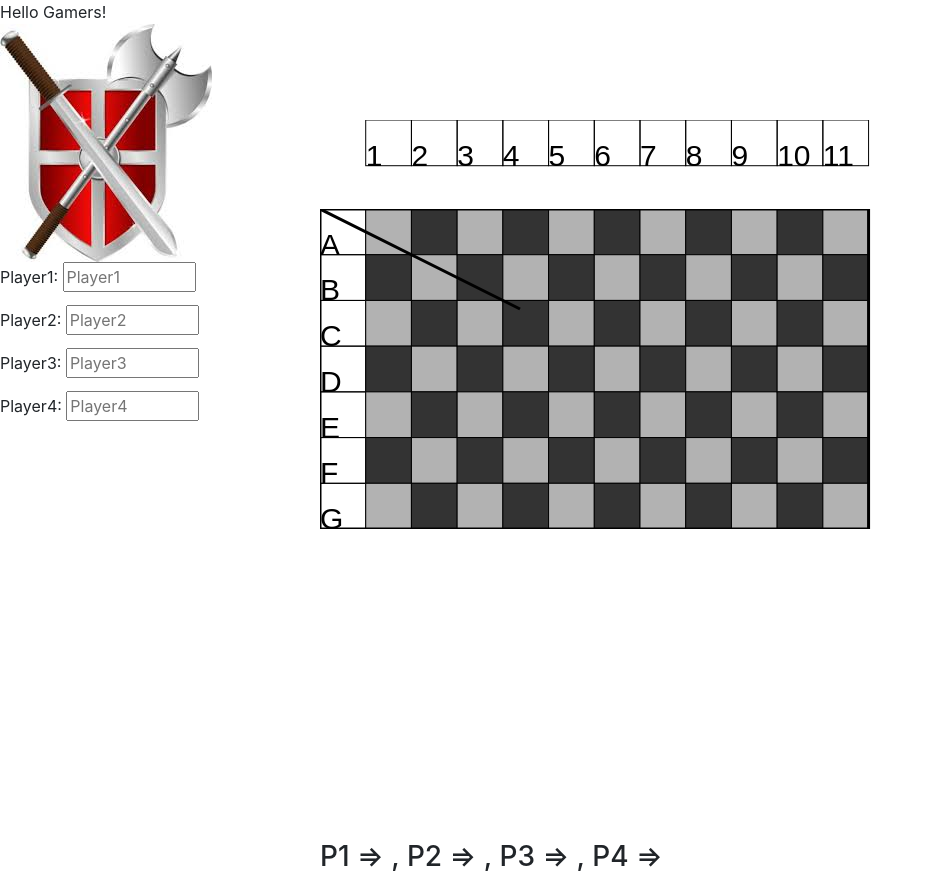
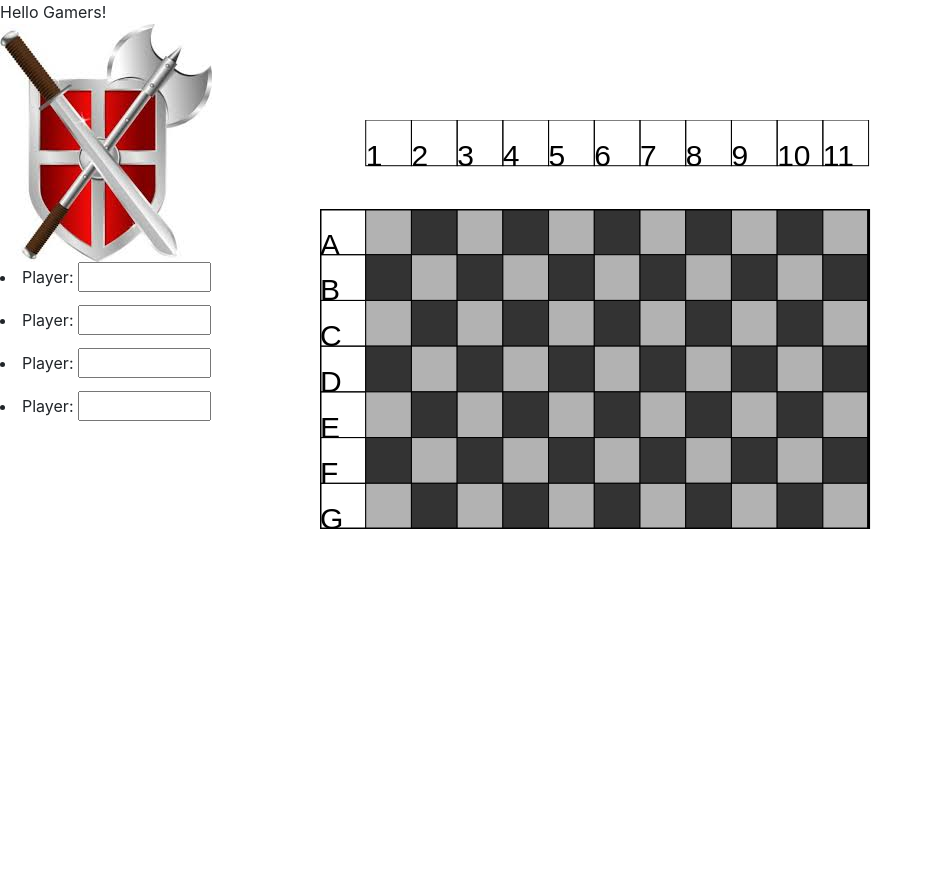
Before and after one commit to wilkystorm/Gamatoriea, a plain HTML site: page Gamatoriea.html in a window 1280 px wide. Shown: the whole page, without its empty margins (0-934 px from the left). After the commit the page ends 800 px from the top, so only its background shows below. Drawn offline with nearby package versions, Linux system fonts and the light colour scheme.

Commit message:
working with angular to bind player objects

```diff
--- a/Gamatoriea.html
+++ b/Gamatoriea.html
@@ -1,6 +1,6 @@
 <!DOCTYPE html>
 <!-- ng-app attribute to bootstrap AngularJS -->
-<html ng-app>
+<html ng-app="gamatoriea">
 	<head>
 		<!-- SASS CSS Framework imports
 		<link href="/stylesheets/screen.css" media="screen, projection" rel="stylesheet"
@@ -22,15 +22,17 @@
 	        <![endif]-->
 		<!-- custom application javascript  -->
 		<script src="Gamatoriea.js" type="text/javascript"></script>
-		<!-- import agular -->
-		<script src="angular.min.js"></script>
 		<!-- import jquery -->
 		<script src="jquery-1.11.1.min.js"></script>
 		<!-- include mustache js -->
 		<script src="mustache.js-master/mustache.js"></script>
+                <!-- import agular -->
+		<script src="angular.min.js"></script>
+		<!-- import agular controllers -->
+                <script src="controllers.js"></script>
 
 	</head>
-	<body>
+	<body ng-controller="PLayerListCtrl">
 		<!-- mustache demo output -->
 		<div id="target">Loading...</div>
 		<script id="template" type="x-tmpl-mustache">
@@ -49,21 +51,12 @@
 		<img src="sword.jpeg" />
 		<!-- simple example of angular at work -->
 		<div>
-		    <label>Player1:</label>
-			<input type="text" size="8" ng-model="player1" placeholder="Player1 "> <br>
-			<h3> {{player1}} </h3>
-
-			<label>Player2:</label>
-			<input type="text" size="8" ng-model="player2" placeholder="Player2 ">
-			<h3> {{player2}} </h3>
-
-			<label>Player3:</label>
-			<input type="text" size="8" ng-model="player3" placeholder="Player3 ">
-			<h3> {{player3}} </h3>
-
-			<label>Player4:</label>
-			<input type="text" size="8"ng-model="player4" placeholder="Player4 ">
-			<h3> {{player4}} </h3>
+                    <li ng-repeat="player in players">
+		      <label>Player:</label>
+			<input type="text" size="8" ng-model="player.name">
+                        <br>
+			<h3> {{player.name}} </h3>
+		    </li>
 		</div>
 		<!-- end angular demo -->
 		<!-- html5 canvas elements for drawing the game board -->
@@ -75,12 +68,7 @@
                         onmouseout="cnvs_clearCoordinates()">
 			Your browser does not support the HTML5 canvas tag.
 		</canvas>
-		<div id="gamePlayers">
-		<h3> P1 => {{player1}}, P2 => {{player2}}, P3 => {{player3}}, P4 => {{player4}} </h3>
-		</div>
-                <br>
-                <br>
-                <br>
+		<br>
                 <div id="xycoordinates"></div>
 		<script>
 			// JQuery simple demo - rather than using body onload jQuery calls functions
--- a/Gamatoriea.js
+++ b/Gamatoriea.js
@@ -1,4 +1,3 @@
-//var app = angular.module("Gamatoriea",[]);
 var NUMBER_OF_ROWS = 7;
 var NUMBER_OF_COLS = 12;
 var BLOCK_SIZE;
@@ -11,7 +10,7 @@ function draw()
 
    var canvas = document.getElementById('gameBoard');
    var canvasHdr = document.getElementById('topHeader');
-   var canvasPlayers = document.getElementById('gamePlayers');
+   //var canvasPlayers = document.getElementById('gamePlayers');
 
    var viewportWidth = window.innerWidth;
    var viewportHeight = window.innerHeight;
@@ -31,13 +30,13 @@ function draw()
    canvasHdr.style.top = (viewportHeight - canvasHeight) / 4 + "px";
    canvasHdr.style.left = (viewportWidth - canvasWidth) / 2 + "px";
 
-   canvasPlayers.style.position = "absolute";
-   canvasPlayers.setAttribute("width", canvasWidth/8);
-   canvasPlayers.setAttribute("height", canvasHeight/4);
-   canvasPlayers.style.top = (viewportHeight - canvasHeight) * 1.75 + "px";
-   canvasPlayers.style.left = (viewportWidth - canvasWidth) / 2 + "px";
+   //canvasPlayers.style.position = "absolute";
+   //canvasPlayers.setAttribute("width", canvasWidth/8);
+   //canvasPlayers.setAttribute("height", canvasHeight/4);
+   //canvasPlayers.style.top = (viewportHeight - canvasHeight) * 1.75 + "px";
+   //canvasPlayers.style.left = (viewportWidth - canvasWidth) / 2 + "px";
 
-	if(canvasHdr.getContext)
+    if(canvasHdr.getContext)
     {
         ctxHdr = canvasHdr.getContext('2d');
         // Calculate the block size
@@ -46,16 +45,16 @@ function draw()
         drawHeader();
     }
 
-	if(canvasPlayers.getContext)
+    /* if(canvasPlayers.getContext)
     {
         ctxPlayers = canvasPlayers.getContext('2d');
         // Calculate the block size
         BLOCK_SIZE = canvas.height / NUMBER_OF_ROWS
 		// Draw the players section
         drawPlayersSection();
-    }
+    } */
 
-	if(canvas.getContext)
+    if(canvas.getContext)
     {
         ctx = canvas.getContext('2d');
         // Calculate the block size
@@ -108,9 +107,9 @@ function drawBoard()
     ctx.lineWidth = 3;
     ctx.strokeRect(0, 0, NUMBER_OF_COLS * BLOCK_SIZE, NUMBER_OF_ROWS * BLOCK_SIZE);
     // draw a line
-    ctx.moveTo(0,0);
-    ctx.lineTo(200,100);
-    ctx.stroke();
+    //ctx.moveTo(0,0);
+    //ctx.lineTo(200,100);
+    //ctx.stroke();
 
 }
 function drawColumn(iColCounter)
@@ -172,4 +171,16 @@ function getBlockColor(iColCounter, iBlockCounter)
     return cStartColor;
 }
 
+function cnvs_getCoordinates(e)
+{
+x=e.clientX;
+y=e.clientY;
+document.getElementById("xycoordinates").innerHTML="Coordinates: (" + x + "," + y + ")";
+}
+
+function cnvs_clearCoordinates()
+{
+document.getElementById("xycoordinates").innerHTML="";
+}
+
 window.onload = window.onresize = draw;
--- /dev/null
+++ b/controllers.js
@@ -0,0 +1,10 @@
+var gamatoriea = angular.module("gamatoriea",[]);
+
+gamatoriea.controller('PLayerListCtrl', function($scope) {
+  $scope.players = [
+    {'name': ''},
+    {'name': ''},
+    {'name': ''},
+    {'name': ''}
+  ];
+});
```
Also changed, not shown: 2 other files.
